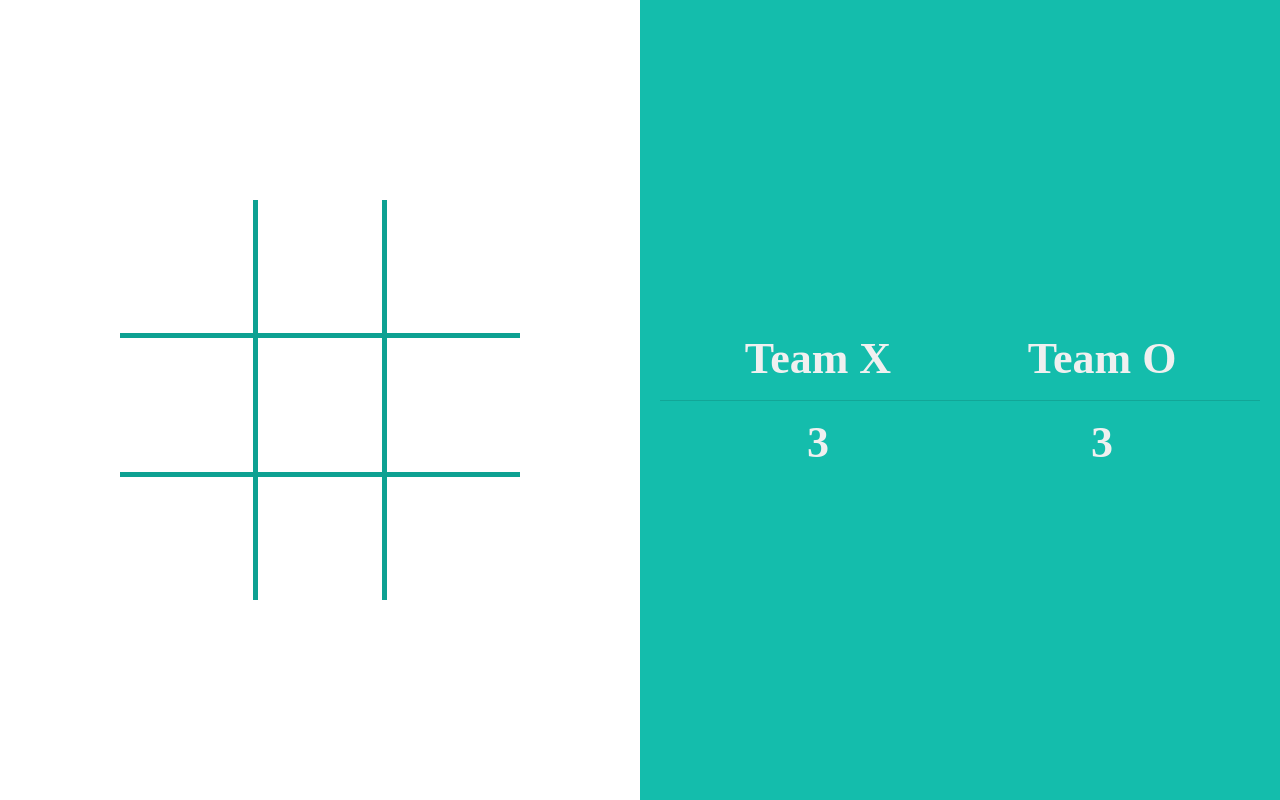
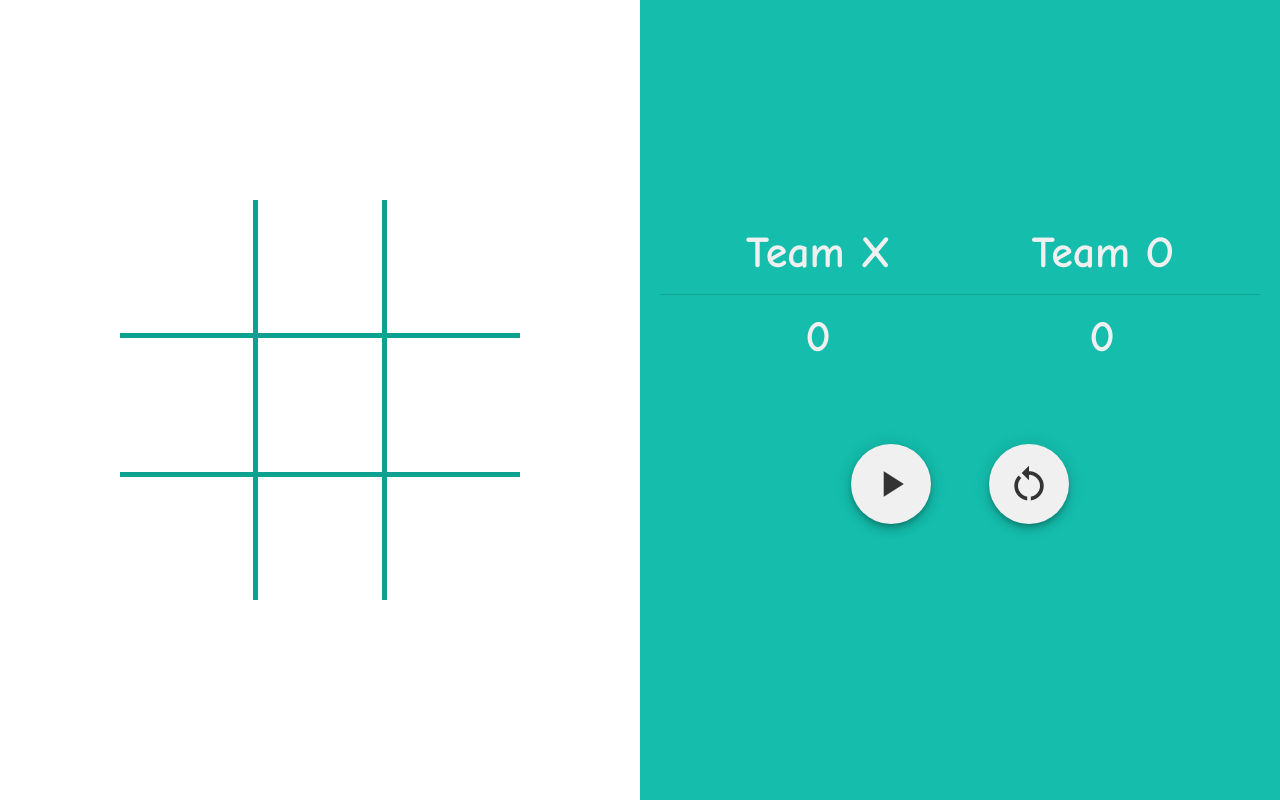
Before and after one commit to Yevgeniy-Dan/tictactoe-game, an Angular app: page / in a window 1280 px wide. Built offline with nearby package versions, Linux system fonts and the light colour scheme.

Commit message:
define buttons

```diff
--- a/src/app/app.component.css
+++ b/src/app/app.component.css
@@ -2,10 +2,12 @@
   display: grid;
   grid-template-columns: 1fr 1fr;
   height: 100vh;
+  width: 100vw;
 }
 
 .content-container {
   display: flex;
+  flex-direction: column;
   justify-content: center;
   align-items: center;
   background-color: #14bdac;
@@ -17,7 +19,8 @@
   align-items: center;
 }
 
-.game-score-container {
+.game-score-container,
+.control-button-container {
   display: flex;
   justify-content: center;
 }
--- a/src/app/app.component.html
+++ b/src/app/app.component.html
@@ -3,6 +3,7 @@
     <app-game-board class="game-board-container"></app-game-board>
   </ng-container>
   <div class="content-container">
-    <app-game-score class="game-score-container"></app-game-score>
+    <app-game-score class="game-score-container"> </app-game-score>
+    <app-button class="control-button-container"> </app-button>
   </div>
 </div>
--- /dev/null
+++ b/src/app/components/button/button.component.css
@@ -0,0 +1,29 @@
+.button-container {
+  display: flex;
+  justify-content: space-between;
+  align-items: center;
+  text-align: center;
+  padding: 16px;
+  max-width: 250px;
+  width: 250px;
+  margin: 50px 0;
+}
+
+.button {
+  display: flex;
+  justify-content: center;
+  align-items: center;
+  background-color: #f0f0f0;
+  color: #333;
+  height: 80px;
+  width: 80px;
+}
+
+::ng-deep .button mat-icon {
+  display: flex;
+  justify-content: center;
+  align-items: center;
+  font-size: 44px;
+  width: 100%;
+  height: 100%;
+}
--- /dev/null
+++ b/src/app/components/button/button.component.html
@@ -0,0 +1,9 @@
+<div class="button-container">
+  <button mat-fab class="button">
+    <mat-icon>play_arrow</mat-icon>
+    <!-- <mat-icon>replay</mat-icon> -->
+  </button>
+  <button mat-fab class="button">
+    <mat-icon>restart_alt</mat-icon>
+  </button>
+</div>
--- a/src/app/components/game-score/game-score.component.css
+++ b/src/app/components/game-score/game-score.component.css
@@ -1,10 +1,11 @@
 .score-container {
   max-width: 600px;
+  width: 600px;
 }
 
 .score-card {
   display: flex;
-  justify-content: space-between;
+  justify-content: space-around;
   align-items: center;
   text-align: center;
   padding: 16px;
--- a/src/app/components/game-score/game-score.component.html
+++ b/src/app/components/game-score/game-score.component.html
@@ -1,14 +1,16 @@
 <div class="score-container">
   <div class="score-card">
-    <div class="score">Team X</div>
-    <div class="score">Team O</div>
+    <div class="score">
+      <p>Team X</p>
+    </div>
+    <div class="score"><p>Team O</p></div>
   </div>
 
   <mat-divider></mat-divider>
   <div class="score-container">
     <div class="score-card">
-      <div class="score">3</div>
-      <div class="score">3</div>
+      <div class="score"><p>0</p></div>
+      <div class="score"><p>0</p></div>
     </div>
   </div>
 </div>
--- a/src/index.html
+++ b/src/index.html
@@ -1,14 +1,24 @@
-<!doctype html>
+<!DOCTYPE html>
 <html lang="en">
   <head>
-  <meta charset="utf-8">
+    <meta charset="utf-8" />
     <title>TictactoeGame</title>
-  <base href="/">
-  <meta name="viewport" content="width=device-width, initial-scale=1">
-  <link rel="icon" type="image/x-icon" href="favicon.ico">
-  <link rel="preconnect" href="https://fonts.gstatic.com">
-  <link href="https://fonts.googleapis.com/css2?family=Roboto:wght@300;400;500&display=swap" rel="stylesheet">
-  <link href="https://fonts.googleapis.com/icon?family=Material+Icons" rel="stylesheet">
+    <base href="/" />
+    <meta name="viewport" content="width=device-width, initial-scale=1" />
+    <link rel="icon" type="image/x-icon" href="favicon.ico" />
+    <link rel="preconnect" href="https://fonts.gstatic.com" />
+    <link
+      href="https://fonts.googleapis.com/css2?family=Roboto:wght@300;400;500&display=swap"
+      rel="stylesheet"
+    />
+    <link
+      href="https://fonts.googleapis.com/icon?family=Material+Icons"
+      rel="stylesheet"
+    />
+    <link
+      href="https://fonts.googleapis.com/css2?family=Comic+Neue:wght@300;400;700&family=Poppins:wght@300;400&display=swap"
+      rel="stylesheet"
+    />
   </head>
   <body>
     <app-root></app-root>
--- a/src/styles.css
+++ b/src/styles.css
@@ -2,7 +2,6 @@
   box-sizing: border-box;
   margin: 0;
   padding: 0;
-  width: 100%;
 }
 
 body {
```
Also changed, not shown: src/app/app.module.ts (+11 -1 lines), src/app/components/button/button.component.ts (added, +10 -0 lines). Lines whose indentation alone changed are shown as unchanged.
